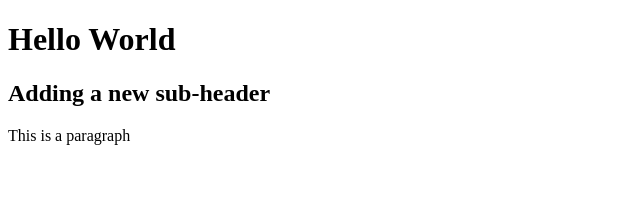
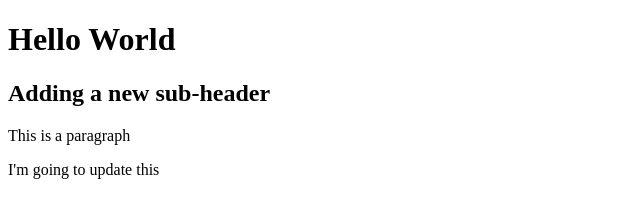
Before and after one commit to LuthiraPeiris/sample-app, a plain HTML site: page index.html in a window 1280 px wide. Shown: the whole page, without its empty margins (0-640 px from the left). Drawn offline with Linux system fonts and the light colour scheme.

Commit message:
add a new line

```diff
--- a/index.html
+++ b/index.html
@@ -9,5 +9,6 @@
     <h1>Hello World</h1>
     <h2>Adding a new sub-header</h2>
     <p>This is a paragraph</p>
+    <p>I'm going to update this</p>
 </body>
 </html>
```
